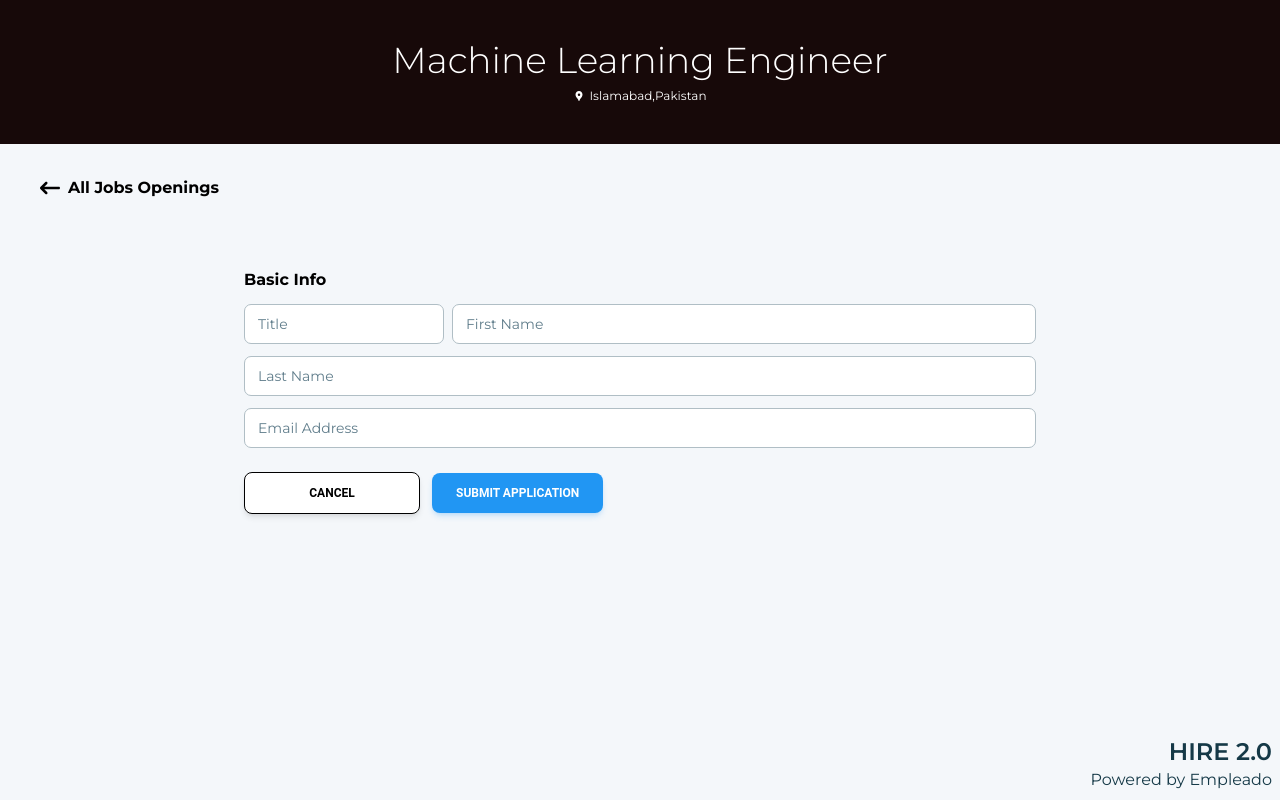
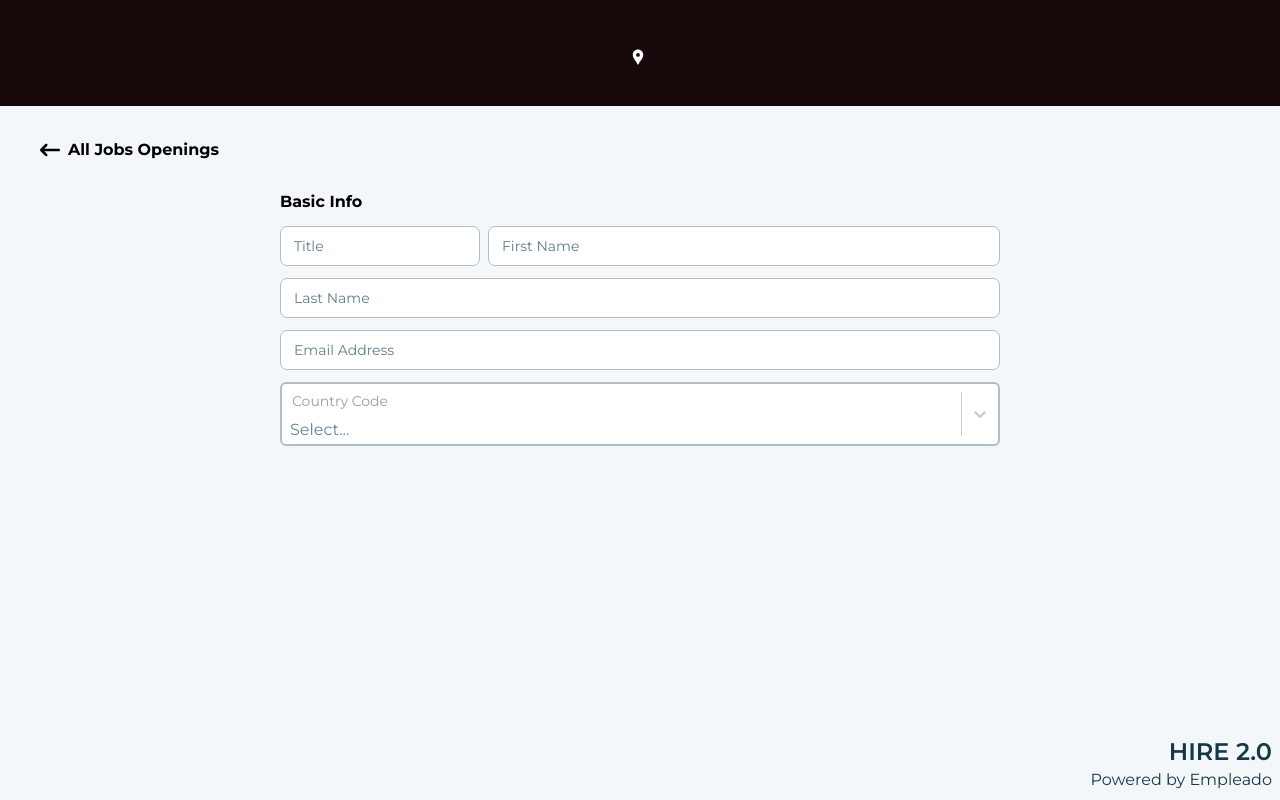
Before and after one commit to Hamid-Iqball/Hire2.0, a React (Vite) app: page /applyform in a window 1280 px wide. Built offline with nearby package versions, Linux system fonts and the light colour scheme; no server answers.

Commit message:
passed data and the fixed the React Select

```diff
--- a/src/Components/FloatingLabelSelect.jsx
+++ b/src/Components/FloatingLabelSelect.jsx
@@ -5,15 +5,16 @@ import Select from "react-select";
 const customStyles = {
   control: (provided, state) => ({
     ...provided,
-    backgroundColor: "",
     borderColor: state.isFocused ? "#57A8FF" : "#B0BEC5",
-    borderWidth: state.isFocused?"2px":"1.5px",
+    borderWidth: "2px",
     borderRadius: "0.375rem",
     boxShadow: "none",
+    minHeight: "40px",
+    backgroundColor: "#fff",
   }),
-
   placeholder: () => ({
-    display: "none",
+    display: "block",
+    color: "#698192",
   }),
   option: (provided, state) => ({
     ...provided,
@@ -22,39 +23,47 @@ const customStyles = {
       : state.isFocused
       ? "#bfdbfe"
       : "#fff",
-    color: state.isSelected ? "#fff" : "#000",
-
+    color: state.isSelected ? "#fff" : "#333",
+    fontWeight: state.isSelected ? "bold" : "normal",
+    zIndex: 9999,
   }),
-  menu:(provided)=>({
+  menu: (provided) => ({
     ...provided,
-    zIndex:1000,
-  })
+    zIndex: 9999,
+    backgroundColor: "#fff",
+  }),
+  menuPortal: (provided) => ({
+    ...provided,
+    zIndex: 9999,
+  }),
 };
 
 function FloatingLabelSelect({ label, options }) {
   const [isFocused, setIsFocused] = useState(false);
   const [isSelected, setIsSelected] = useState(false);
 
+  console.log('options', options)
+
   return (
-    <div className="relative">
+    <div className="relative min-h-[50px]">
       <label
         className={`absolute left-2 text-sm transition-all duration-200 ${
           isFocused || isSelected
-            ? "-top-2 text-blue-500 text-xs mx-1 z-10 bg-[#F4F7FA]"
+            ? "-top-2 text-blue-500 text-xs mx-1 z-10 bg-white px-1"
             : "top-[9px] text-sm z-10 left-3 text-[#698192]"
         }
-
-        ${!isFocused?"text-[#979ea1]": "text-blue-500"}
+        ${!isFocused ? "text-[#979ea1]" : "text-blue-500"}
         `}
       >
         {label}
       </label>
       <Select
-        options={options}
+        options={options?.map((country)=>({value: country.id, label:country.name}))}
         styles={customStyles}
-        onFocus={() => setIsFocused(true)} // Float the label on focus
-        onBlur={() => setIsFocused(false)} // Reset focus state
-        onChange={() => setIsSelected(true)} // Update selection state
+        onFocus={() => setIsFocused(true)}
+        onBlur={() => setIsFocused(false)}
+        onChange={() => setIsSelected(true)}
+        menuPortalTarget={document.body} // ✅ Prevents overflow issues
       />
     </div>
   );
--- /dev/null
+++ b/src/Model/ApplicationForm/Applicationform.js
@@ -0,0 +1,16 @@
+import { axiosInstance } from "../Utils/Base"
+
+const ApplicationFormApi ={
+getAllStates:function (){
+    return axiosInstance.request({
+        method:'GET',
+        url:`/get_data.php`,
+        params:{
+            'operation':`get_states`
+        }
+    })
+}
+}
+
+
+export default ApplicationFormApi
--- a/src/Pages/ApplyForm.jsx
+++ b/src/Pages/ApplyForm.jsx
@@ -1,20 +1,32 @@
 
+import { Input } from "@material-tailwind/react";
 import { FaArrowLeftLong } from "react-icons/fa6";
 import { MdLocationPin } from "react-icons/md";
-import {  Outlet, useNavigate } from "react-router";
+import { useLocation, useNavigate } from "react-router";
+import FloatingLabelSelect from "../Components/FloatingLabelSelect";
+import { useApplication } from "../ViewModel/ApplicationFormViewMModel/useApplication";
+import { useEffect } from "react";
+
 
 function ApplyForm() {
+const location =  useLocation()
 
 const navigate = useNavigate()
+const {jobTitle, location:JobLocation} = location.state||{}
 
+const  {getAllStates, allStates} =useApplication()
+useEffect(function(){
+  getAllStates()
+  console.log(allStates)
+},[])
   return (
     <>
     {/* bg-[#170909] */}
     <header className="flex justify-center items-center p-10 bg-[#170909] text-white">
     <div>
-    <h1 className="text-3xl sm:text-4xl text-center font-[300] mb-2">Machine Learning Engineer</h1>
-    <div className="flex gap-1 justify-center items-center text-xs">
-        <MdLocationPin/> <p> Islamabad,Pakistan </p>
+    <h1 className="text-3xl sm:text-4xl text-center font-[300] mb-2">{jobTitle}</h1>
+    <div className="flex gap-1 justify-center items-center ">
+        <MdLocationPin size={18}/> <p> {JobLocation}</p>
     </div>
     </div>
     </header>
@@ -22,8 +34,41 @@ const navigate = useNavigate()
 
     <span className="flex justify-start items-center gap-2  my-4 w-48 cursor-pointer hover:text-blue-400 transition-colors duration-300 ease-in-out" onClick={()=>navigate("/")}> <FaArrowLeftLong size='20'/> <h1 className='font-bold'>All Jobs Openings</h1></span>
 
-      <div className="flex justify-center items-center">
-        <Outlet />
+      <div className="flex justify-center items-center w-full">
+         <div className="flex flex-col gap-3 mt-3 w-3/5">
+                <h1 className="font-bold">Basic Info</h1>
+                <div className="grid grid-cols-1 md:grid-cols-[0.2fr,1fr] gap-2">
+                  <Input
+                    label="Title"
+                    color="blue"
+                    className="bg-white"
+
+                  />
+                  <Input
+                    label="First Name"
+                    color="blue"
+                    className="bg-white"
+
+                  />
+                </div>
+                <Input
+                  label="Last Name"
+                  color="blue"
+                  className="bg-white"
+
+                />
+                <Input
+                  label="Email Address"
+                  color="blue"
+                  className="bg-white"
+            />
+
+              <FloatingLabelSelect label='Country Code' options={allStates} />
+
+
+
+
+              </div>
       </div>
     </section>
     </>
--- a/src/Pages/Home.jsx
+++ b/src/Pages/Home.jsx
@@ -11,7 +11,7 @@ function Home() {
   const location = useLocation();
 
   const {allJobs,getAllJobs,orgDetails} = useHomePage()
-  console.log(orgDetails)
+  // console.log(orgDetails)
     useEffect(function(){
      getAllJobs()
     },[])
--- a/src/Pages/JobDetails.jsx
+++ b/src/Pages/JobDetails.jsx
@@ -17,7 +17,16 @@ function JobDetails() {
 const navigate = useNavigate()
 const location = useLocation()
 const {jobDetails} = location.state
-console.log(jobDetails)
+
+const handleApply = ()=>{
+navigate("/applyform" , {
+    state:{
+        jobId:jobDetails.id,
+        jobTitle:jobDetails.title,
+        location:jobDetails.locations.map((el)=>el.city_name).join(',') || 'Location not specified'
+    }
+})
+}
   return (
 
     <div className=" px-2 p-4 sm:p-6 sm:px-8 rounded-2xl border-8 border-customGray-700 xs:px-4  ">
@@ -150,7 +159,7 @@ console.log(jobDetails)
 
          {/* Last div */}
          <div className=" px-4 py-6 ">
-            <Button className="bg-[#57A8FF]" onClick={()=>navigate("/applyForm")}>Login and Apply</Button>
+            <Button className="bg-[#57A8FF]" onClick={handleApply}>Apply</Button>
          </div>
       </div>
     </div>
--- a/src/Pages/PersonalInformation.jsx
+++ /dev/null
@@ -1,213 +0,0 @@
-import { Button, Input } from "@material-tailwind/react";
-import { useState } from "react";
-
-function PersonalInformation() {
-  const [files, setFiles] = useState([]);
-  const [basicInfo, setBasicInfo] = useState({
-    title: "",
-    firstName: "",
-    lastName: "",
-    email: "",
-  });
-
-  const [isProcessing, setIsProcessing] = useState(false);
-  const [error, setError] = useState("");
-
-  //Function for text extraction from pdf
-  const extractTextFromPdf = (text) => {
-    try {
-      // Extract email using regex
-      const emailRegex = /[\w.-]+@[\w.-]+\.\w+/;
-      const emailMatch = text.match(emailRegex);
-      const email = emailMatch ? emailMatch[0] : "";
-
-      // Extract name (handle simple formats like FirstName LastName)
-      const nameRegex = /\b([A-Za-z]+)\s+([A-Za-z]+)\b/;
-      const nameMatch = text.match(nameRegex);
-
-      let firstName = "";
-      let lastName = "";
-
-      if (nameMatch) {
-        firstName = nameMatch[1]; // First name
-        lastName = nameMatch[2]; // Last name
-      }
-
-
-      // Update the form with extracted information
-      setBasicInfo({
-        title: "", // Leave title blank as it's not being used
-        firstName,
-        lastName,
-        email,
-
-      });
-    } catch (error) {
-      console.error("Error extracting information:", error);
-      setError("Failed to extract information from PDF");
-    }
-  };
-
-
-  const handleFileChange = (event) => {
-    const file = event.target.files[0];
-    setIsProcessing(true);
-    setError("");
-
-    if (!file) {
-      setError("No file selected");
-      setIsProcessing(false);
-      return;
-    }
-
-    if (file.type !== "application/pdf") {
-      setError("Please upload a PDF file");
-      setIsProcessing(false);
-      return;
-    }
-
-
-    setFiles([file]);
-
-    // Create a new FileReader instance
-    const reader = new FileReader();
-
-    // Set up the FileReader onload event handler
-    reader.onload = async (e) => {
-      try {
-        const text = e.target.result;
-        extractTextFromPdf(text);
-        setIsProcessing(false);
-      } catch (error) {
-        console.error('Error reading PDF:', error);
-        setError('Error reading PDF file');
-        setIsProcessing(false);
-        setFiles([]);
-      }
-    };
-
-    // Set up the FileReader onerror event handler
-    reader.onerror = () => {
-      setError('Error reading file');
-      setIsProcessing(false);
-      setFiles([]);
-    };
-
-    // Read the file as text
-    reader.readAsText(file);
-  };
-
-  // Handle drag and drop
-  const handleDragOver = (e) => {
-    e.preventDefault();
-    e.stopPropagation();
-  };
-
-  const handleDrop = (e) => {
-    e.preventDefault();
-    e.stopPropagation();
-
-    const file = e.dataTransfer.files[0];
-    if (file) {
-      handleFile(file);
-    }
-  };
-
-  const handleFile = (file) => {
-    if (file.type !== "application/pdf") {
-      setError("Please upload a PDF file");
-      return;
-    }
-
-    const input = document.getElementById('file-upload');
-    if (input) {
-      const dataTransfer = new DataTransfer();
-      dataTransfer.items.add(file);
-      input.files = dataTransfer.files;
-      handleFileChange({ target: input });
-    }
-  };
-
-  return (
-    <section className="min-w-full sm:min-w-[70%] flex flex-col justify-start my-4 items-start p-6">
-
-
-      <form className="w-full flex flex-col gap-4">
-
-
-
-
-        {files.length > 0 && (
-          <div className="mt-4 w-full bg-white p-4 shadow rounded-lg">
-            <h2 className="text-lg font-semibold mb-2">Uploaded Files</h2>
-            <ul className="space-y-2">
-              {files.map((file, index) => (
-                <li key={index} className="text-gray-600">
-                  {file.name}
-                </li>
-              ))}
-            </ul>
-            <button
-
-              onClick={() => {
-                setFiles([]);
-                setBasicInfo({
-                  title: "",
-                  firstName: "",
-                  lastName: "",
-                  email: "",
-                });
-              }}
-              className="text-red-400 mt-2"
-            >
-              Remove Resume
-            </button>
-          </div>
-        )}
-
-        <div className="flex flex-col gap-3 mt-3">
-          <h1 className="font-bold">Basic Info</h1>
-          <div className="grid grid-cols-1 sm:grid-cols-[0.2fr,1fr] gap-2">
-            <Input
-              label="Title"
-              color="blue"
-              className="bg-white"
-              value={basicInfo.title}
-              onChange={(e) => setBasicInfo({ ...basicInfo, title: e.target.value })}
-            />
-            <Input
-              label="First Name"
-              color="blue"
-              className="bg-white"
-              value={basicInfo.firstName}
-              onChange={(e) => setBasicInfo({ ...basicInfo, firstName: e.target.value })}
-            />
-          </div>
-          <Input
-            label="Last Name"
-            color="blue"
-            className="bg-white"
-            value={basicInfo.lastName}
-            onChange={(e) => setBasicInfo({ ...basicInfo, lastName: e.target.value })}
-          />
-          <Input
-            label="Email Address"
-            color="blue"
-            className="bg-white"
-            value={basicInfo.email}
-            onChange={(e) => setBasicInfo({ ...basicInfo, email: e.target.value })}
-          />
-        </div>
-
-        <div className="mt-2 flex justify-start items-center flex-wrap gap-3 sm:gap-1">
-          <Button className="mr-2 bg-white text-black border-black border w-44">
-            Cancel
-          </Button>
-          <Button color="blue">Submit Application</Button>
-        </div>
-      </form>
-    </section>
-  );
-}
-
-export default PersonalInformation;
--- a/src/Routers/Routers.jsx
+++ b/src/Routers/Routers.jsx
@@ -3,7 +3,7 @@ import Home from "../Pages/Home";
 import JobDetails from "../Pages/JobDetails";
 
 import AppLayout from "../Components/AppLayout";
-import PersonalInformation from "../Pages/PersonalInformation";
+
 import ApplyForm from "../Pages/ApplyForm";
 
 
@@ -19,8 +19,8 @@ function Routers() {
        </Route>
 
         <Route path="/applyform" element={<ApplyForm/>}>
-        <Route index element={<PersonalInformation/>}/>
-        <Route path="personal" element={<PersonalInformation/>}  />
+
+
         </Route>
 
 
--- a/src/Store/Store.js
+++ b/src/Store/Store.js
@@ -1,8 +1,11 @@
 import { create } from "zustand";
 import homeViewModal from "../ViewModel/HomePageViewModal/HomeViewModal";
+import applicationViewModel from "../ViewModel/ApplicationFormViewMModel/ApplicationViewModel";
+
 
 const useStore = create((set,get)=>({
-...homeViewModal(set,get)
+...homeViewModal(set,get),
+...applicationViewModel(set,get)
 }))
 
 
--- /dev/null
+++ b/src/ViewModel/ApplicationFormViewMModel/useApplication.js
@@ -0,0 +1,8 @@
+import useStore from "../../Store/Store"
+
+export const useApplication = ()=>{
+const allStates = useStore((state)=>state.allStates)
+const getAllStates = useStore((state)=>state.getAllStates)
+
+return {allStates, getAllStates}
+}
--- a/src/ViewModel/HomePageViewModal/HomeViewModal.js
+++ b/src/ViewModel/HomePageViewModal/HomeViewModal.js
@@ -1,3 +1,4 @@
+/* eslint-disable no-unused-vars */
 import HomepageApi from "../../Model/Home/Home";
 
 const homeViewModal = (set, get) => ({
@@ -10,13 +11,13 @@ const homeViewModal = (set, get) => ({
       set({ isLoading: true });
       try {
         const apiData = {
-            org_id : 10381947
+            org_id : 15
         }
 
 
         const response = await HomepageApi.getAllJobs(apiData);
         const allData = await response.data.DB_DATA
-        console.log(response)
+        // console.log(response)
         if(response.status===200 ){
             set({allJobs:allData.data||[],
              orgDetails:allData.org_detail||[]
```
Also changed, not shown: src/ViewModel/ApplicationFormViewMModel/applicationViewModel.js (added, +37 -0 lines).
